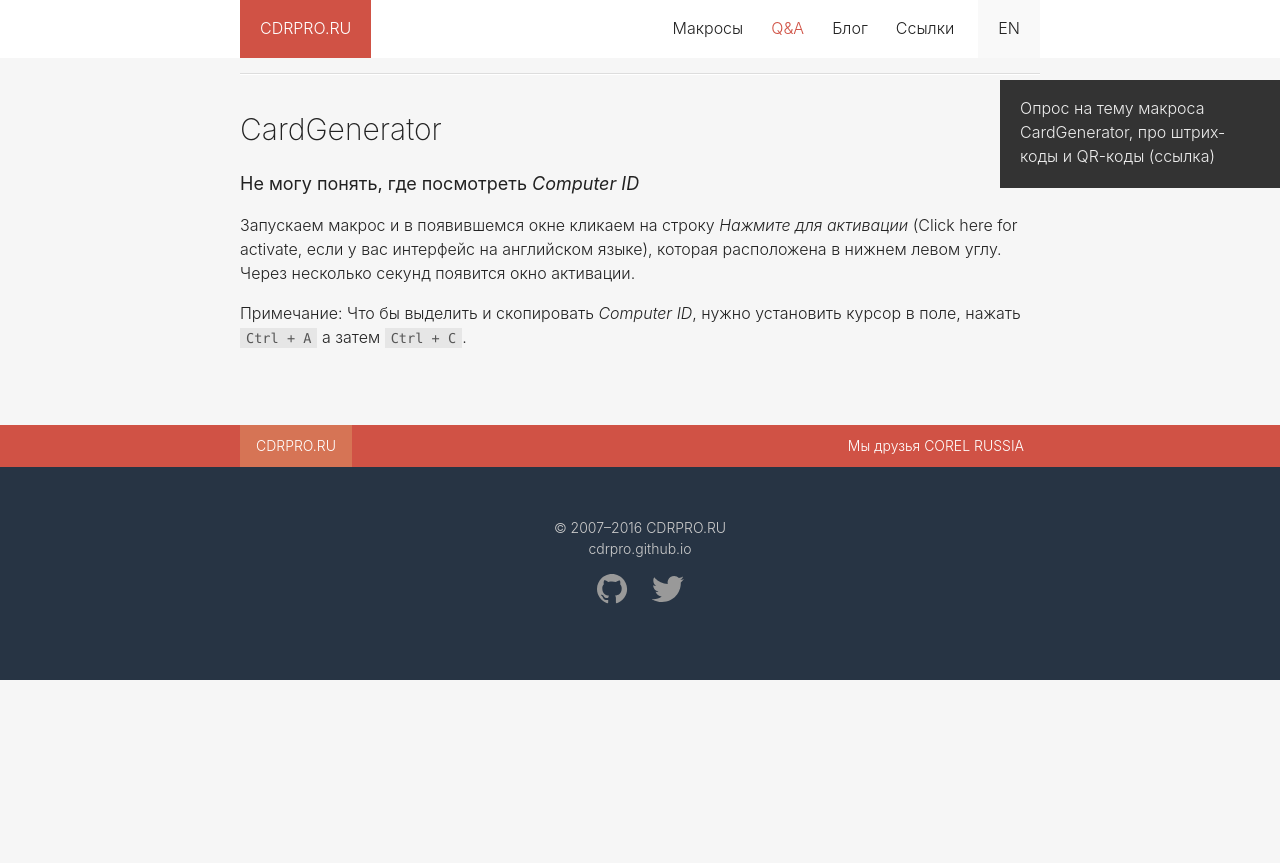
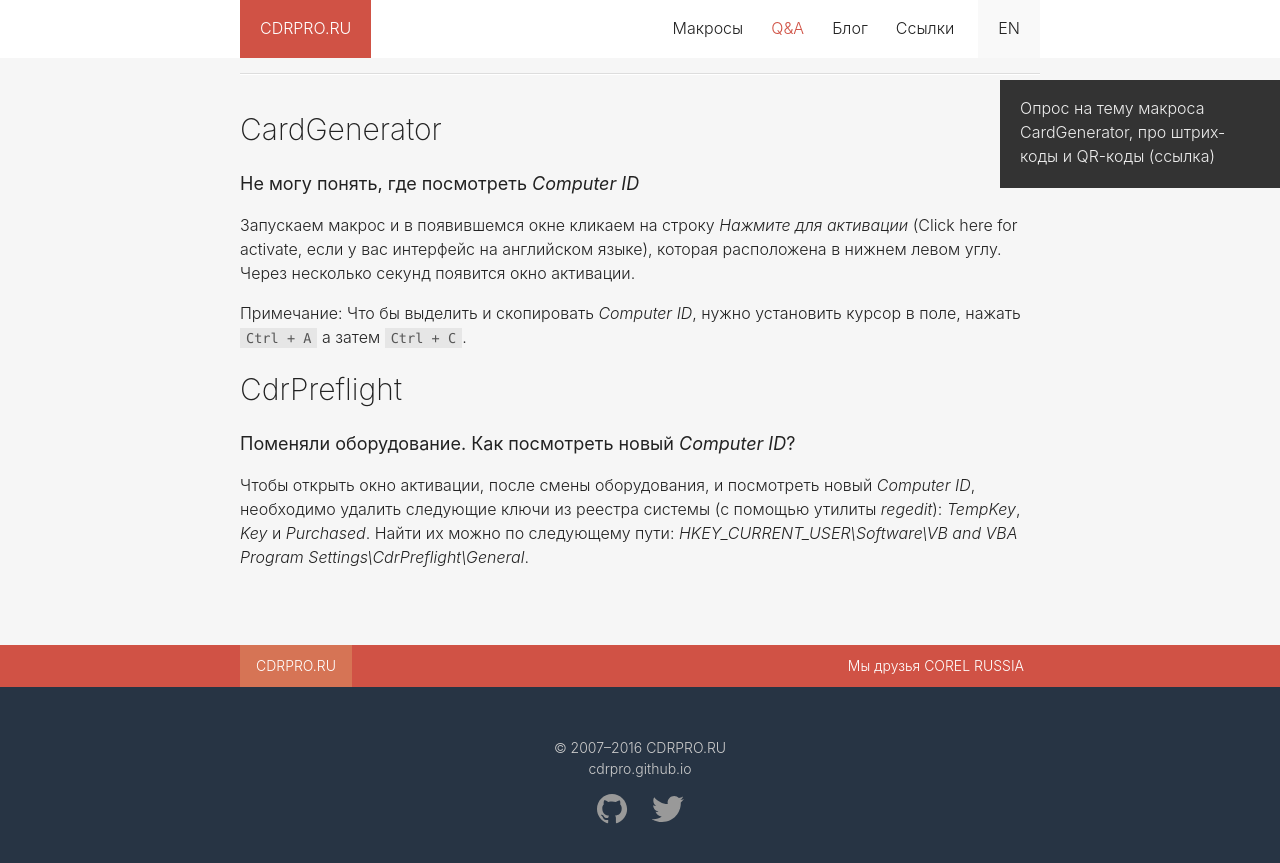
Before and after one commit to cdrpro/cdrpro.github.io, a Jekyll site: the page built from macros/question-answer.md, in a window 1280 px wide and 900 px high, scrolled down 1454 px. Shown: the top 863 px of the window. Built offline with Jekyll 4.4.1, drawn with Linux system fonts in a browser that asks for light colours; before the commit the page ends 2134 px from its top, so only the background shows below that.

Commit message:
Update Q&A

```diff
--- a/macros/question-answer.md
+++ b/macros/question-answer.md
@@ -71,3 +71,12 @@
 
 Примечание: Что бы выделить и скопировать _Computer ID_, нужно установить курсор в поле,
 нажать `Ctrl + A` а затем `Ctrl + C`.
+
+## CdrPreflight
+
+#### Поменяли оборудование. Как посмотреть новый _Computer ID_?
+
+Чтобы открыть окно активации, после смены оборудования, и посмотреть новый _Computer ID_,
+необходимо удалить следующие ключи из реестра системы (с помощью утилиты _regedit_):
+_TempKey_, _Key_ и _Purchased_. Найти их можно по следующему пути:
+_HKEY_CURRENT_USER\Software\VB and VBA Program Settings\CdrPreflight\General_.
```
